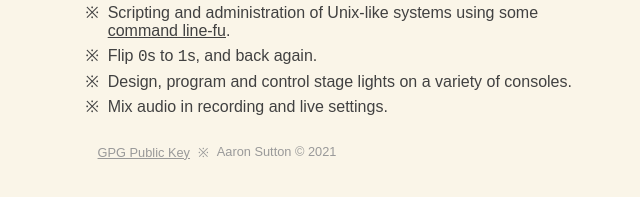
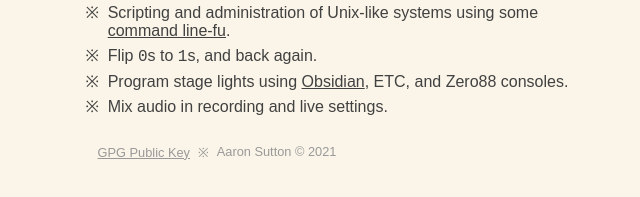
Before and after one commit to aaronjsutton/aaronjsutton, a website built with Vite: page index.html in a window 1280 px wide. Shown: the part 423-620 px from the top of the page, 423-1063 px from the left. Built offline with nearby package versions, Linux system fonts and the light colour scheme; files whose address does not match are found by name; a web font is replaced by a local one.

Commit message:
Minor tweaks to index.html

```diff
--- a/index.html
+++ b/index.html
@@ -78,8 +78,9 @@
               </li>
               <li>Flip <code>0</code>s to <code>1</code>s, and back again.</li>
               <li>
-                Design, program and control stage lights on a variety of
-                consoles.
+                Program stage lights using
+                <a href="https://obsidiancontrol.com">Obsidian</a>, ETC, and
+                Zero88 consoles.
               </li>
               <li>Mix audio in recording and live settings.</li>
             </ul>
```
